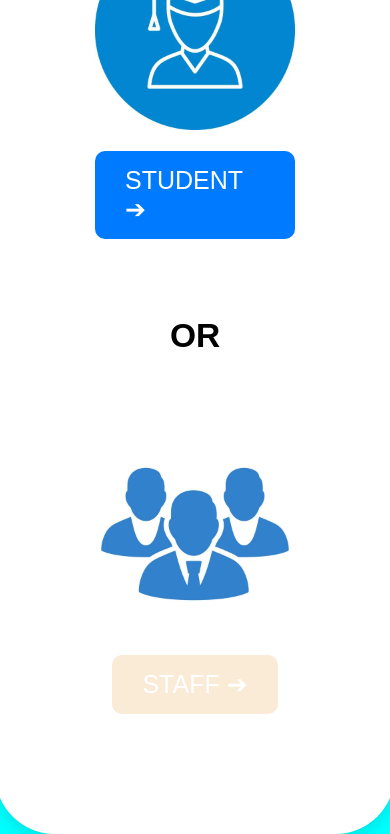
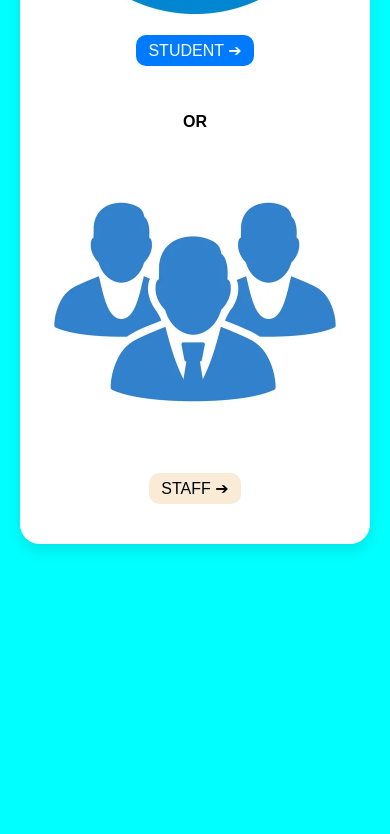
Before and after one commit to Joh2005/Aris-3.5-UDSM, a plain HTML site: page info.html in a window 390 px wide. Shown: the part 432-1266 px from the top of the page. After the commit the page ends 996 px from the top, so only its background shows below. Drawn offline with Linux system fonts and the light colour scheme.

Commit message:
added responsiveness

```diff
--- a/info.html
+++ b/info.html
@@ -1,94 +1,107 @@
 <!DOCTYPE html>
 <html lang="en">
-
 <head>
     <meta charset="UTF-8">
     <meta name="viewport" content="width=device-width, initial-scale=1.0">
     <title>Sign-up ports</title>
     <style>
         body {
-            font-size: 50px;
             font-family: Arial, sans-serif;
-            background-color: #ffe6f0;
+            background-color: aqua;
             display: flex;
             justify-content: center;
             align-items: center;
-            height: 100vh;
-            background-color: aqua;
+            min-height: 100vh;
+            margin: 0;
+            padding: 20px;
+            box-sizing: border-box;
         }
+
         .container {
             background-color: #fff;
-            padding: 100px;
-            border-radius: 60px;
+            padding: 20px;
+            border-radius: 20px;
             box-shadow: 0 7px 14px rgba(0, 0, 0, 0.1);
-            width: 500%;
-            max-width: 900px;
-        }
-        .container img {
-            width: 120px;
-            height: 90px;
+            width: 100%;
+            max-width: 700px;
+            text-align: center;
         }
 
-        .container h1 {
-            font-size: 30px;
-            margin-bottom: 15px;
+        h2 {
+            font-size: 28px;
+            margin-bottom: 10px;
         }
 
-        .container p {
+        h6 {
             font-size: 20px;
-            margin-bottom: 25px;
-        }
-
-        button {
-            width: 100%;
-            padding: 12PX;
-            background-color: #3f8efc;
-            color: black;
-            border: none;
-            border-radius: 8px;
-            font-size: 30px;
-            cursor: pointer;
-            transition: background-color 0.3s ease;
-        }
-        .button div {
-            display: flex;
-            flex-direction: column;
-            align-items: center;
-            cursor: pointer;
-        }
-
-        .button div img {
-            width: 70px;
-            height: 60px;
             margin-bottom: 20px;
         }
 
-        .button div span {
-            font-size: 40px;
-        }
-        h6 {
-            text-align: center;
-            justify-content: center;
-            display: flex;
-        }
         img {
             border-radius: 20%;
             border-top: 1px solid rgb(255, 255, 255);
             border-bottom: 1px solid rgb(255, 255, 255);
-            display: inherit;
-            text-align: center;
-            justify-content: center;
+            width: 100%;
+            height: auto;
+            max-width: 300px;
+            margin-bottom: 20px;
         }
+
         .option {
             margin: 20px 0;
             display: flex;
             flex-direction: column;
             align-items: center;
         }
-        .option img {
-            width: 200px;
-            height: auto;
-            margin-bottom: 20px;
+
+        .btn {
+            font-size: 20px;
+            border-radius: 10px;
+            padding: 10px 20px;
+            background-color: #007bff;
+            color: white;
+            text-decoration: none;
+            display: inline-block;
+            margin-bottom: 10px;
+            transition: background-color 0.3s ease;
+        }
+
+        .btn:hover {
+            background-color: #0056b3;
+        }
+
+        @media (max-width: 768px) {
+            h2 {
+                font-size: 24px;
+            }
+
+            h6 {
+                font-size: 18px;
+            }
+
+            .btn {
+                font-size: 18px;
+                padding: 8px 16px;
+            }
+        }
+
+        @media (max-width: 480px) {
+            .container {
+                padding: 10px;
+            }
+
+            h2 {
+                font-size: 20px;
+            }
+
+            h6 {
+                font-size: 16px;
+            }
+
+            .btn {
+                font-size: 16px;
+                padding: 6px 12px;
+            }
         }
     </style>
 </head>
@@ -98,17 +111,14 @@
         <h2>Sign-up ports</h2>
         <h6>Please specify if you're a Student or Staff</h6>
         <div class="option">
-            <img src="img/student icon.jpg" width="800" height="400" alt="image" loading="lazy">
-            <a href="student.html" class="btn" style="font-size: 25px; border-radius: 10px; padding: 15px 30px; background-color: #007bff; color: white; text-decoration: none; display: inline-block;" onclick="resetpassword(event)">STUDENT ➔</a>
+            <img src="img/student icon.jpg" alt="Student Icon">
+            <a href="student.html" class="btn">STUDENT ➔</a>
         </div>
-        <h6> OR </h6>
+        <h6>OR</h6>
         <div class="option">
-            <img src="img/staff icon.jpg" width="800" height="400" alt="image" loading="lazy">
-            <a href="staff.html" class="btn" style="font-size: 25px; border-radius: 10px; padding: 15px 30px; background-color: antiquewhite; color:white ; text-decoration: none; display: inline-block;" onclick="resetpassword(event)">STAFF ➔</a>
+            <img src="img/staff icon.jpg" alt="Staff Icon">
+            <a href="staff.html" class="btn" style="background-color: antiquewhite; color: black;">STAFF ➔</a>
         </div>
     </div>
 </body>
-
 </html>
-
-</html>
```
